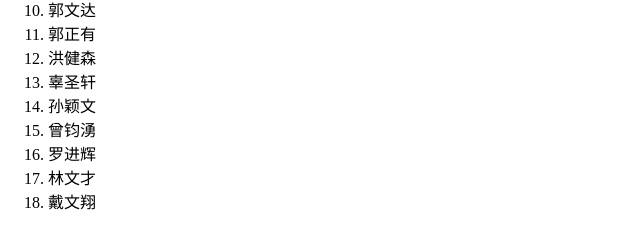
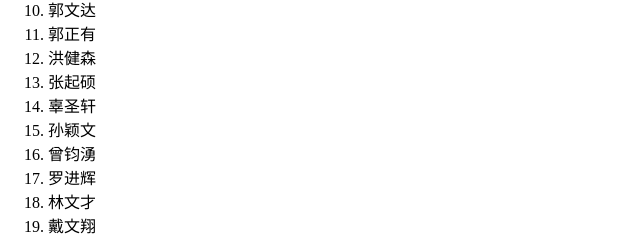
Before and after one commit to Vincent-Thong/xiangqi, a plain HTML site: page ranking.html in a window 1280 px wide. Shown: the part 626-865 px from the top of the page, 0-640 px from the left. Drawn offline with Linux system fonts and the light colour scheme; a script that the page names is missing.

Commit message:
Update ranking.html

```diff
--- a/ranking.html
+++ b/ranking.html
@@ -48,6 +48,7 @@
       <li>郭文达</li>
       <li>郭正有</li>
       <li>洪健森</li>
+      <li>张起硕</li>
       <li>辜圣轩</li>
       <li>孙颖文</li>
       <li>曾钧湧</li>
```
